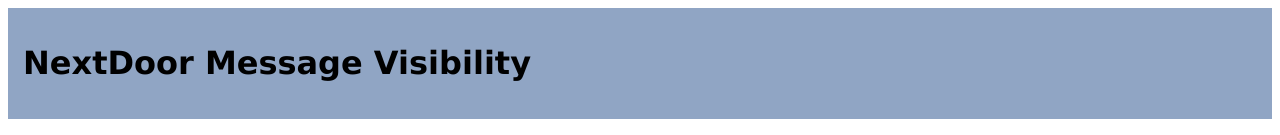
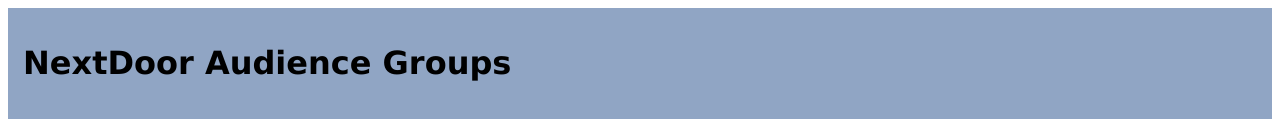
Before and after one commit to nbk5876/nbk5876.github.io, a plain HTML site: page nextdoor-msg-scope.html in a window 1280 px wide. Shown: the top 135 px of the page. Drawn offline with Linux system fonts and the light colour scheme.

Commit message:
more tweaking

```diff
--- a/nextdoor-msg-scope.html
+++ b/nextdoor-msg-scope.html
@@ -128,7 +128,7 @@
 <body>
 
 <div class="header">
-  <h1>NextDoor Message Visibility</h1>
+  <h1>NextDoor Audience Groups</h1>
 </div>
 
 <div class="col-6 col-s-9">
```
Also changed, not shown: how-to-post.html (+1 -1 lines).
